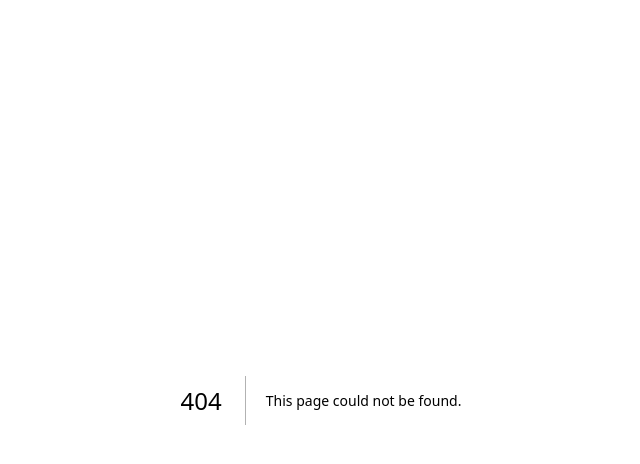
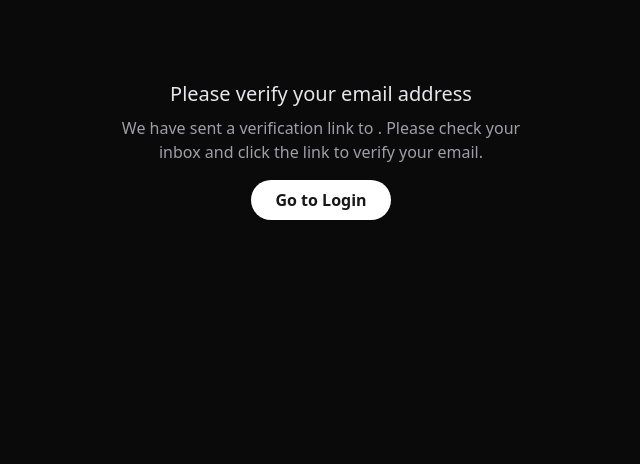
Before and after one commit to JonashGania/focused, a Next.js app: page /verify in a window 1280 px wide. Before the commit this address had no page. Shown: the top 464 px of the page, without its empty margins (319-959 px from the left). Built offline with nearby package versions, Linux system fonts and the light colour scheme.

Commit message:
initial commit

```diff
--- /dev/null
+++ b/app/verify/page.tsx
@@ -0,0 +1,30 @@
+import Link from "next/link";
+
+const Verify = async ({
+  searchParams,
+}: {
+  searchParams: Promise<{ message: string }>;
+}) => {
+  const params = await searchParams;
+  return (
+    <div className="w-full h-screen bg-neutral-950 flex flex-col items-center">
+      <h2 className="text-xl text-gray-200 mt-20">
+        Please verify your email address
+      </h2>
+      <p className="text-zinc-400 pt-2 text-center">
+        We have sent a verification link to{" "}
+        <span className="font-bold text-gray-200">{params.message}</span>.
+        Please check your <br />
+        inbox and click the link to verify your email.
+      </p>
+      <Link
+        href={"/login"}
+        className="mt-4 bg-white text-neutral-900 px-6 rounded-full py-2 font-semibold"
+      >
+        Go to Login
+      </Link>
+    </div>
+  );
+};
+
+export default Verify;
```
